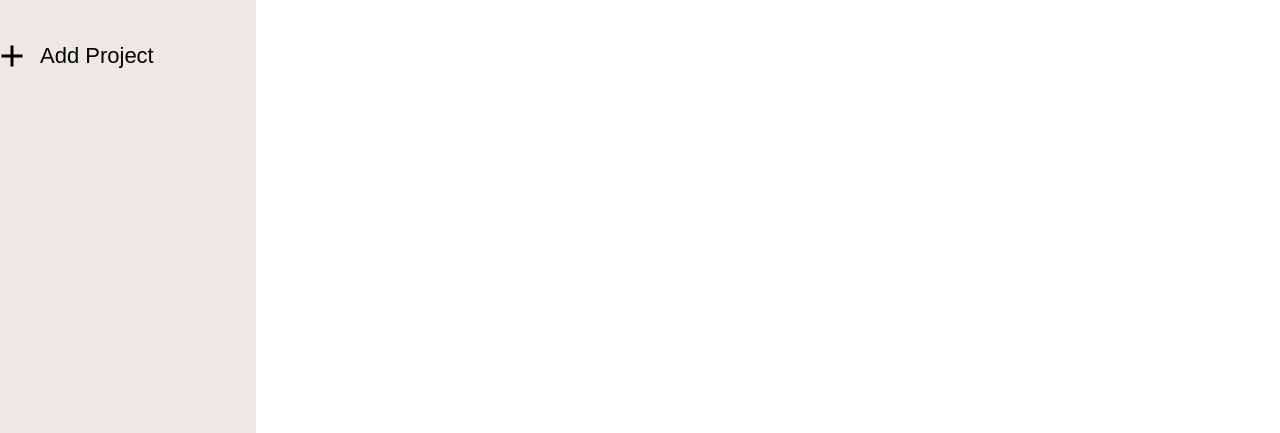
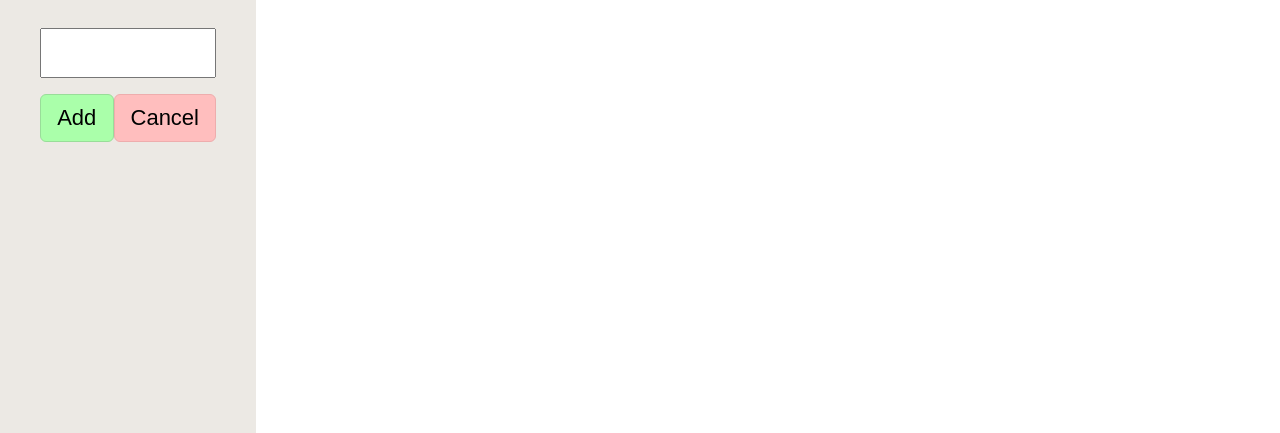
Before and after one commit to forwot/odin_todo, a website built with webpack: page src/template.html in a window 1280 px wide. Both pictures are taken after a click on the button "Add Project". Shown: the part 367-800 px from the top of the page. Built offline with nearby package versions, Linux system fonts and the light colour scheme.

Commit message:
add: add project btn UI

```diff
--- a/src/index.js
+++ b/src/index.js
@@ -2,6 +2,7 @@ import "./styles.css"
 import { renderInbox } from './inbox.js'
 import { renderToday } from "./today.js";
 import { renderWeek } from "./week.js";
+import { renderProjects } from "./projectsBar.js";
 
 function createHtmlElement(type, id, arrayClasses, content){
     const element = document.createElement(type);
@@ -17,11 +18,15 @@ function createHtmlElement(type, id, arrayClasses, content){
 
 const contentContainer = document.querySelector('#content');
 
+const projectsContainer = document.querySelector('.proj-container');
+
+export { createHtmlElement, contentContainer, projectsContainer };
+
 function clearContent(){
     contentContainer.replaceChildren();
 }
 
-export { createHtmlElement, contentContainer };
+renderProjects();
 
 // BUTTON CLICKED STYLING
 function setActiveBtn(clickedBtn){
--- /dev/null
+++ b/src/projectsBar.js
@@ -0,0 +1,42 @@
+import { createHtmlElement, projectsContainer } from "./index.js";
+
+
+function render() {
+    const addProjectBtn = createHtmlElement('button');
+    addProjectBtn.innerHTML = `<svg id="plus" xmlns="http://www.w3.org/2000/svg" viewBox="0 0 24 24"><title>plus</title><path d="M19,13H13V19H11V13H5V11H11V5H13V11H19V13Z" /></svg>
+    <div>Add Project</div>`;
+    projectsContainer.appendChild(addProjectBtn)
+
+    addProjectBtn.addEventListener('click', ()=>{
+        addPopUp()
+    })
+}
+
+function addPopUp(){
+    projectsContainer.replaceChildren();
+
+    const puContainer = createHtmlElement('div',null,['popup-container']);
+    const projInput = createHtmlElement('input',null,['proj-input']);
+    projInput.type = 'text';
+    const puBtnsContainer = createHtmlElement('div',null,['pu-btns-container']);
+    const addBtn = createHtmlElement('button',null,['add'],'Add');
+    const cancelBtn = createHtmlElement('button',null,['cancel'],'Cancel');
+
+    puBtnsContainer.append(addBtn,cancelBtn);
+    puContainer.append(projInput,puBtnsContainer);
+
+    projectsContainer.append(puContainer);
+
+    // BTN EVENT LISTENERS
+    cancelBtn.addEventListener('click', ()=>{
+        cancel();
+    })
+}
+
+function cancel(){
+    projectsContainer.replaceChildren();
+    render();
+}
+
+
+export { render as renderProjects }
--- a/src/styles.css
+++ b/src/styles.css
@@ -11,6 +11,10 @@
     --color-header-grey: grey;
     --color-btn-hover: rgb(207, 207, 207);
     --color-btn-content: rgb(250, 247, 242);
+    --color-addbtn: #aaffaa;
+    --color-addbtn-border: #99dd99;
+    --color--cancelbtn: #ffbebe;
+    --color--cancelbtn-border: #eeadad;
 }
 
   body{
@@ -132,3 +136,37 @@ background-color: white
 .week-content h1{
     font-size: 40px;
 }
+
+
+/* ADD PROJECT popup FIELD STYLING */
+.popup-container{
+    display: flex;
+    flex-direction: column;
+    gap: 16px;
+    padding: 0 40px;
+    width: 100%;
+}
+.proj-input{
+    width: 100%;
+    height: 50px;
+}
+.pu-btns-container{
+    display: flex;
+    justify-content: space-between;
+}
+.add,
+.cancel{
+    width: 130px;
+    border: 2px solid black;
+    display: flex;
+    justify-content: center;
+    font-weight: 500;
+}
+.add{
+    background-color: var(--color-addbtn);
+    border: 1px solid var(--color-addbtn-border);
+}
+.cancel{
+    background-color: var(--color--cancelbtn);
+    border: 1px solid var(--color--cancelbtn-border);
+}
--- a/src/template.html
+++ b/src/template.html
@@ -34,22 +34,11 @@
         <h1>Projects</h1>
 
         <div class="proj-container">
-            <button>
-                <svg id="plus" xmlns="http://www.w3.org/2000/svg" viewBox="0 0 24 24"><title>plus</title><path d="M19,13H13V19H11V13H5V11H11V5H13V11H19V13Z" /></svg>
-                <div>Add Project</div>
-            </button>
         </div>
 
     </div>
 
     <div id="content">
-        <!-- <div class="inbox-content">
-            <h1>Inbox</h1>
-            <button>
-                <svg id="plus" xmlns="http://www.w3.org/2000/svg" viewBox="0 0 24 24"><title>plus</title><path d="M19,13H13V19H11V13H5V11H11V5H13V11H19V13Z" /></svg>
-                <div>Add Task</div>
-            </button>
-        </div> -->
     </div>
 
 </body>
```
